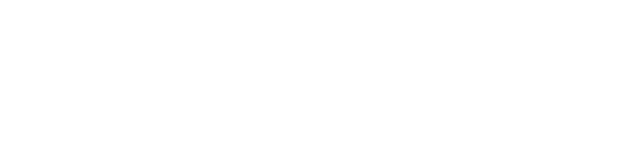
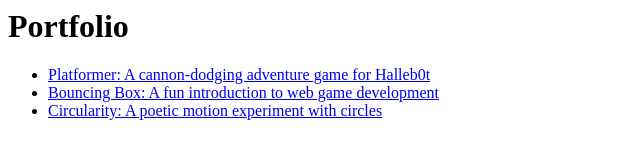
Before and after one commit to DogukanTekin0/DogukanTekin0.github.io, a plain HTML site: page portfolio.html in a window 1280 px wide. Shown: the whole page, without its empty margins (0-640 px from the left). Drawn offline with Linux system fonts and the light colour scheme.

Commit message:
add portfolio page to website

```diff
--- a/portfolio.html
+++ b/portfolio.html
@@ -0,0 +1,24 @@
+<main>
+    <head>
+        <title>Dogukan's Portfolio</title>
+        <link rel="stylesheet"
+    href="style.css" />
+    </head>
+
+
+    <div class="content">
+        <h1>Portfolio</h1>
+        <ul id="portfolio">
+            <li>
+  <a href="fsd-projects/platformer/">Platformer: A cannon-dodging adventure game for Halleb0t</a>
+</li>
+<li>
+  <a href="fsd-projects/bouncing-box/">Bouncing Box: A fun introduction to web game development</a>
+</li>
+<li>
+  <a href="fsd-projects/circularity/">Circularity: A poetic motion experiment with circles</a>
+</li>
+
+        </ul>
+    </div>
+</main>
```
Also changed, not shown: index.html (+8 -10 lines).
